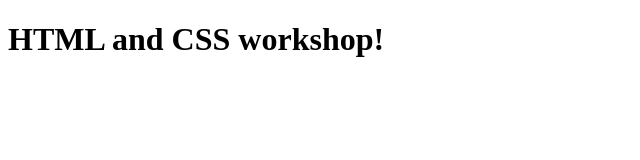
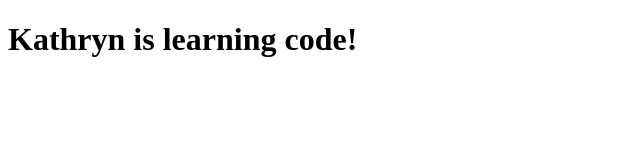
Before and after one commit to hein0325/hein0325.github.io, a plain HTML site: page Index.html in a window 1280 px wide. Shown: the whole page, without its empty margins (0-640 px from the left). Drawn offline with Linux system fonts and the light colour scheme.

Commit message:
Update Index.html

```diff
--- a/Index.html
+++ b/Index.html
@@ -4,7 +4,7 @@
     <title>Kathryn's awesome webpage!</title>
   </head>
   <body>
-    <h1>HTML and CSS workshop!</h1>
+    <h1>Kathryn is learning code!</h1>
   </body>
 
 </html>
```
